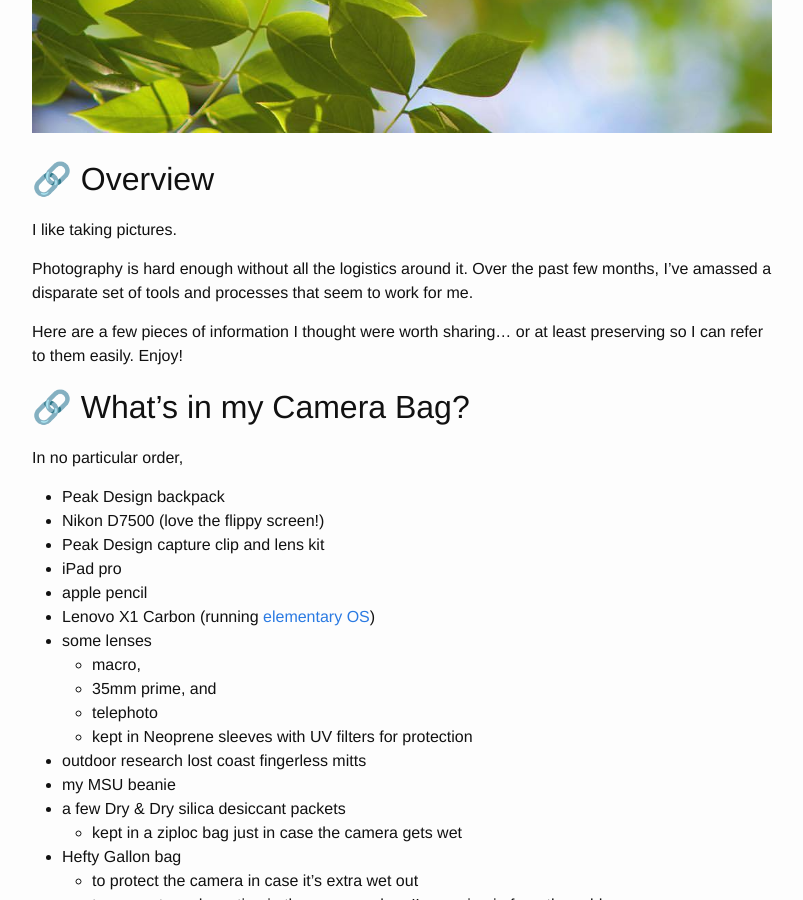
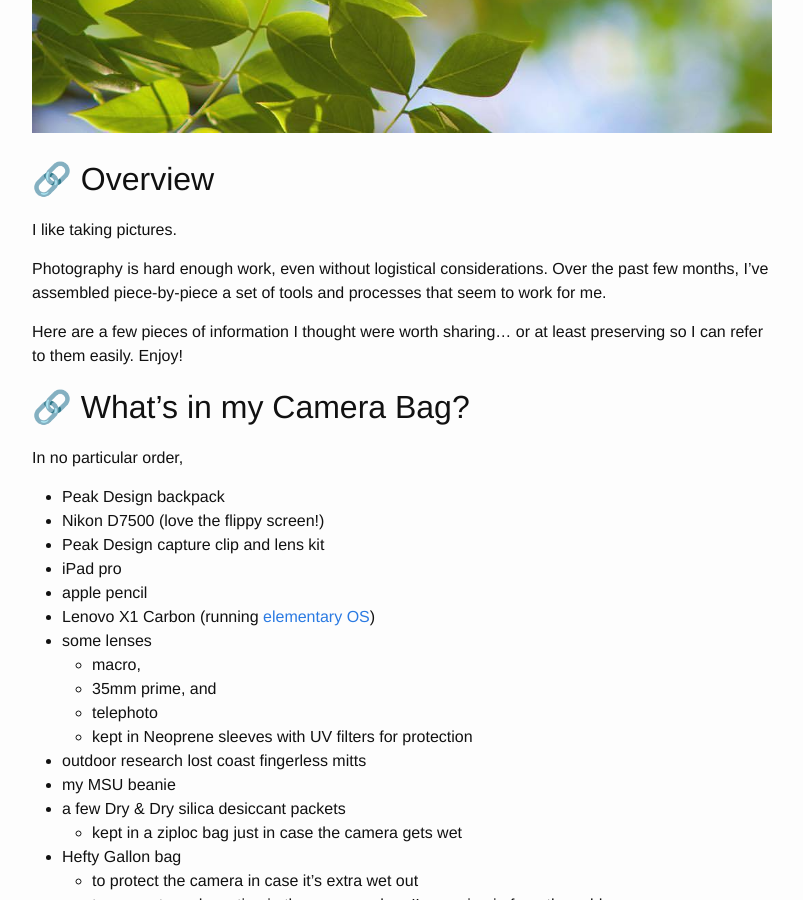
Before and after one commit to mmore500/mmore500.github.io, a Jekyll site: the page built from _posts/2018-01-22-my-photography-workflow.md, in a window 1280 px wide and 900 px high, scrolled down 781 px. Shown: the whole window, without its empty margins (238-1041 px from the left). Built offline with Jekyll 4.4.1, drawn with Linux system fonts in a browser that asks for light colours; emoji names are drawn with the system emoji font; comment, search, counter and statistics services are not loaded.

Commit message:
Line edits to photo workflow

```diff
--- a/_posts/2018-01-22-my-photography-workflow.md
+++ b/_posts/2018-01-22-my-photography-workflow.md
@@ -10,8 +10,8 @@ date:   2018-01-22
 
 I like taking pictures.
 
-Photography is hard enough without all the logistics around it.
-Over the past few months, I've amassed a disparate set of tools and processes that seem to work for me.
+Photography is hard enough work, even without logistical considerations.
+Over the past few months, I've assembled piece-by-piece a set of tools and processes that seem to work for me.
 
 Here are a few pieces of information I thought were worth sharing... or at least preserving so I can refer to them easily.
 Enjoy!
```
